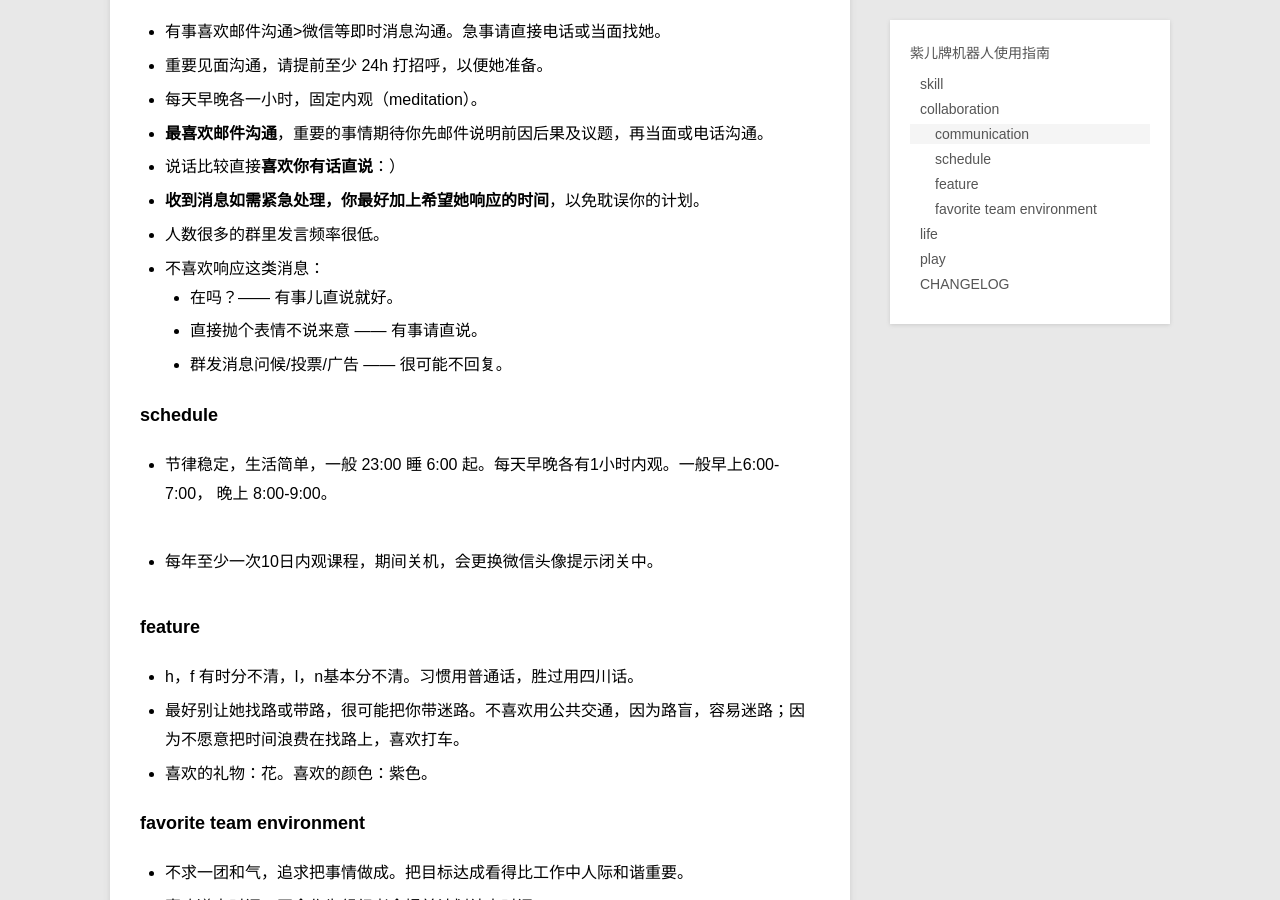
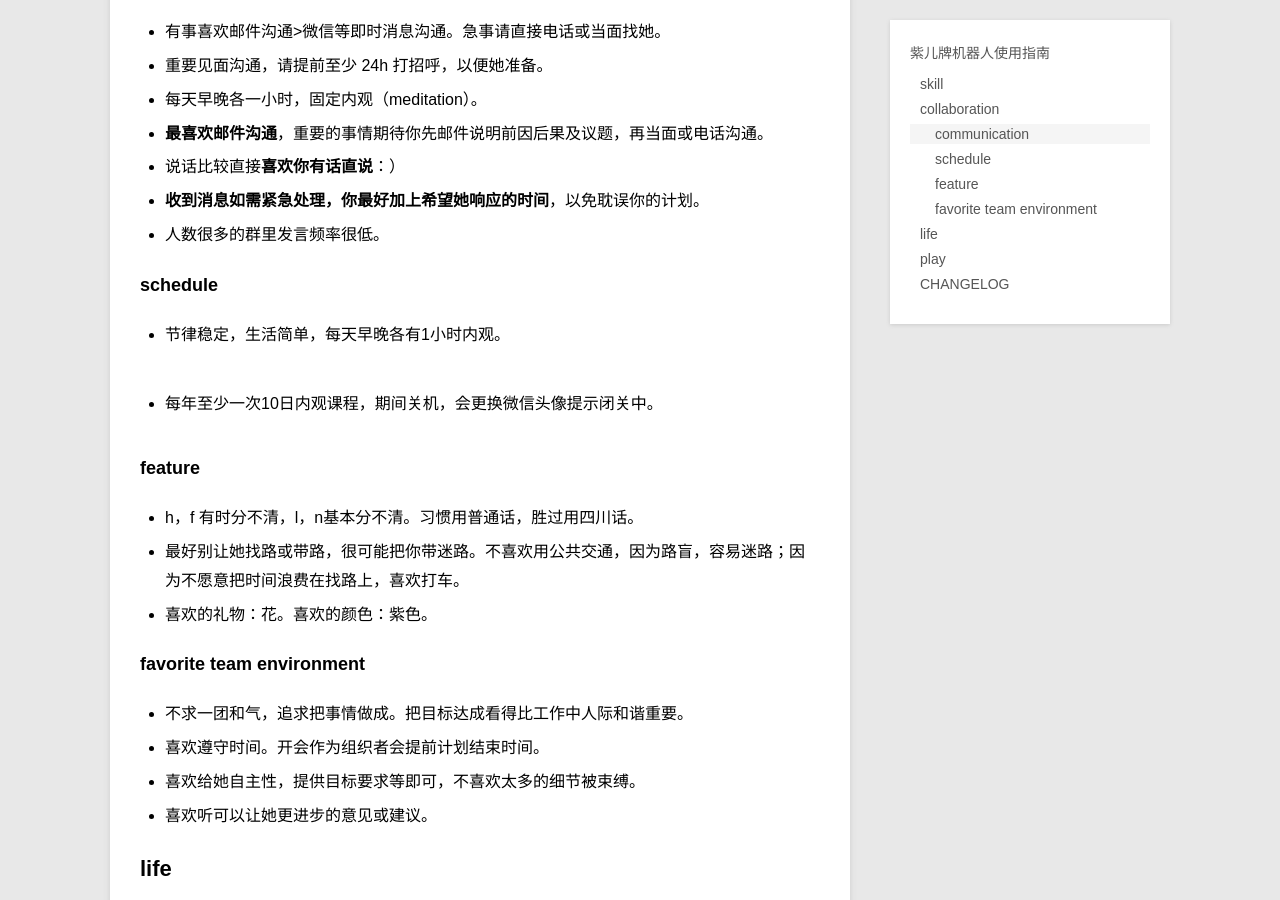
Before and after one commit to violettianjie/violettianjie.github.io, a Jekyll site: the page built from _posts/journal/2017-12-27-usageviolet.md, in a window 1280 px wide and 900 px high, scrolled down 1345 px. Built offline with Jekyll 4.4.1, drawn with Linux system fonts in a browser that asks for light colours.

Commit message:
Update 2017-12-27-usageviolet.md

```diff
--- a/_posts/journal/2017-12-27-usageviolet.md
+++ b/_posts/journal/2017-12-27-usageviolet.md
@@ -60,16 +60,13 @@ description: 人如产品，沟通愉快
 - 说话比较直接**喜欢你有话直说**：）
 - **收到消息如需紧急处理，你最好加上希望她响应的时间**，以免耽误你的计划。
 - 人数很多的群里发言频率很低。
-- 不喜欢响应这类消息：
-	- 在吗？—— 有事儿直说就好。
-	- 直接抛个表情不说来意 —— 有事请直说。
-	- 群发消息问候/投票/广告 —— 很可能不回复。
+
 
 
 
 ### schedule
 
-- 节律稳定，生活简单，一般 23:00 睡 6:00 起。每天早晚各有1小时内观。一般早上6:00-7:00， 晚上 8:00-9:00。
+- 节律稳定，生活简单，每天早晚各有1小时内观。
 
 - 每年至少一次10日内观课程，期间关机，会更换微信头像提示闭关中。
 
```
